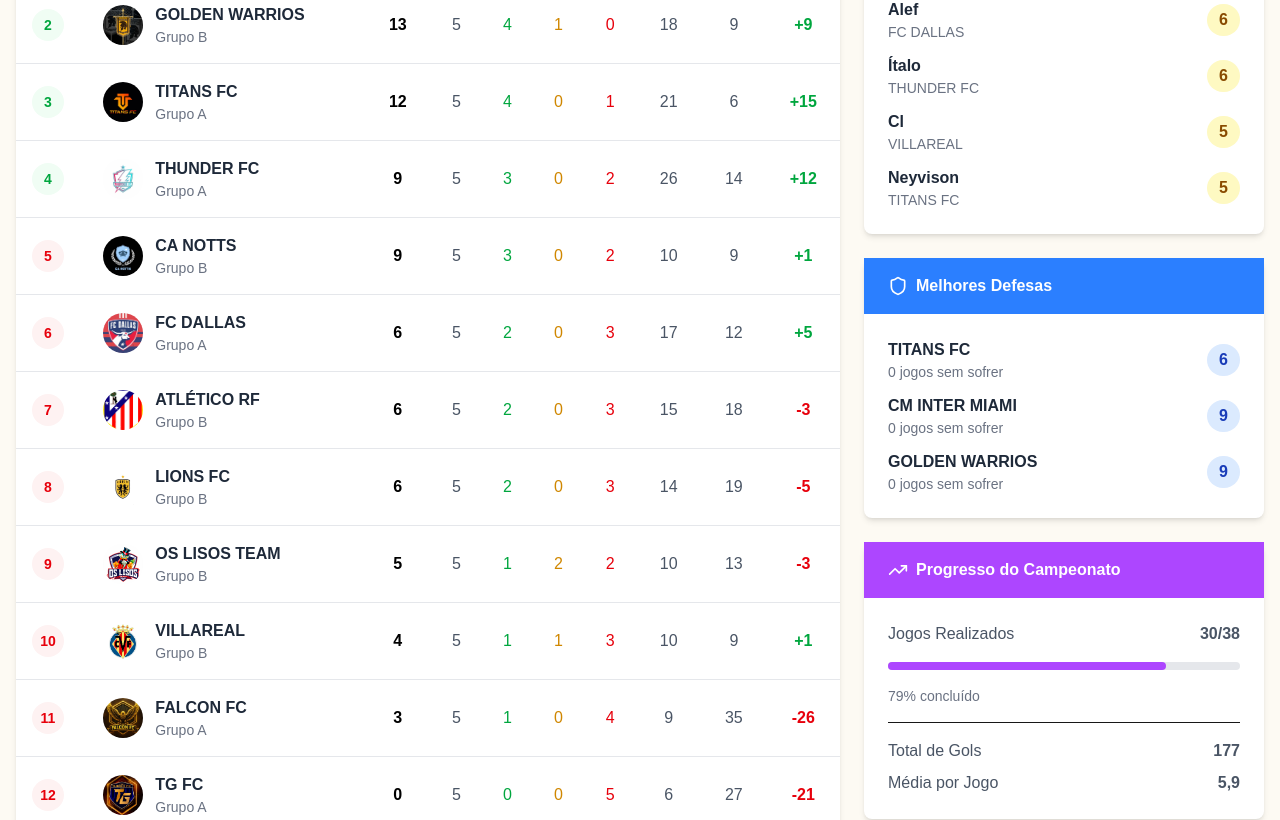
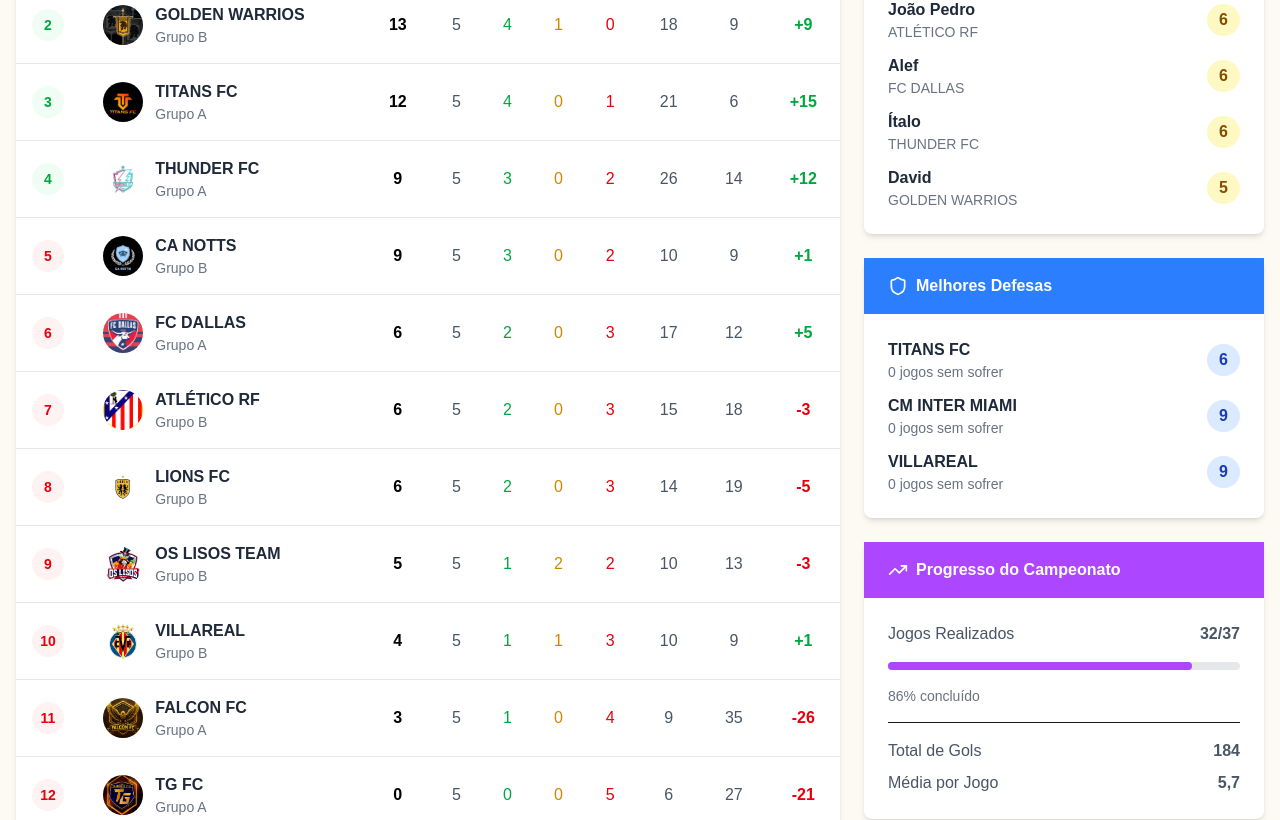
Before and after one commit to ArianNogueira/campeoes_travinho, a Next.js app in the folder client/: page /table in a window 1280 px wide. Shown: the part 480-1300 px from the top of the page. Built offline with nearby package versions, Linux system fonts and the light colour scheme.

Commit message:
feat: update results

```diff
--- a/client/src/app/matches/matches.json
+++ b/client/src/app/matches/matches.json
@@ -34,8 +34,8 @@
     {"id":29,"date":"25/07/2025","time":"20:00","round":5,"group":"B","home":{"id":7,"name":"LIONS FC","group":"Grupo B", "score": 3, "emblem":null},"away":{"id":10,"name":"GOLDEN WARRIOS","group":"Grupo B", "score": 5, "emblem":null}},
     {"id":30,"date":"25/07/2025","time":"21:00","round":5,"group":"A","home":{"id":2,"name":"THUNDER FC","group":"Grupo A", "score": 1, "emblem":null},"away":{"id":3,"name":"TITANS FC","group":"Grupo A", "score": 3, "emblem":null}},
 
-    {"id":31,"date":"28/07/2025","time":"19:30","round":"QUARTAS DE FINAL","group":"1 Partida","home":{"id":1,"name":"CA NOTTS","group":"Grupo B", "score": "", "emblem":null},"away":{"id":4,"name":"ATLÉTICO RF","group":"Grupo B", "score": "", "emblem":null}},
-    {"id":32,"date":"28/07/2025","time":"20:30","round":"QUARTAS DE FINAL","group":"2 Partida","home":{"id":8,"name":"GOLDEN WARRIOS","group":"Grupo A", "score": "", "emblem":null},"away":{"id":9,"name":"FC DALLAS","group":"Grupo B", "score": "", "emblem":null}},
+    {"id":31,"date":"28/07/2025","time":"19:30","round":"QUARTAS DE FINAL","group":"1 Partida","home":{"id":1,"name":"CA NOTTS","group":"Grupo B", "score": 2, "emblem":null, "penaltiesHome": 0},"away":{"id":4,"name":"ATLÉTICO RF","group":"Grupo B", "score": 2, "emblem":null, "penaltiesAway": 2}},
+    {"id":32,"date":"28/07/2025","time":"20:30","round":"QUARTAS DE FINAL","group":"2 Partida","home":{"id":8,"name":"GOLDEN WARRIOS","group":"Grupo A", "score": 2, "emblem":null},"away":{"id":9,"name":"FC DALLAS","group":"Grupo B", "score": 1, "emblem":null}},
     {"id":33,"date":"30/07/2025","time":"19:30","round":"QUARTAS DE FINAL","group":"1 Partida","home":{"id":7,"name":"CM INTER MIAMI","group":"Grupo A", "score": "", "emblem":null},"away":{"id":10,"name":"TITANS FC","group":"Grupo A", "score": "", "emblem":null}},
     {"id":34,"date":"30/07/2025","time":"20:30","round":"QUARTAS DE FINAL","group":"2 Partida","home":{"id":2,"name":"LIONS FC","group":"Grupo B", "score": "", "emblem":null},"away":{"id":3,"name":"THUNDER FC","group":"Grupo A", "score": "", "emblem":null}}
 ]
--- a/client/src/app/matches/page.tsx
+++ b/client/src/app/matches/page.tsx
@@ -3,6 +3,8 @@
 type TeamInfo = {
   name: string;
   score: number;
+  penaltiesHome?: number;
+  penaltiesAway?: number;
 };
 
 type Match = {
@@ -15,6 +17,8 @@ type Match = {
   round: number | string;
   scoreHome?: number;
   scoreAway?: number;
+  penaltiesHome?: number;
+  penaltiesAway?: number;
 };
 
 type Player = {
@@ -376,11 +380,19 @@ export default function MatchesPage() {
               </div>
 
               {/* Placar */}
-              <div className="text-2xl font-bold text-gray-400 flex items-center justify-center h-full">
+              <div className="text-2xl font-bold text-gray-700 flex flex-col items-center justify-center h-full">
                 {typeof match.home.score === "number" &&
                 typeof match.away.score === "number"
                   ? `${match.home.score} x ${match.away.score}`
                   : "vs"}
+
+                {typeof match.home.penaltiesHome === "number" &&
+                typeof match.away.penaltiesAway === "number" ? (
+                  <p className="text-xs text-gray-500 mt-1">
+                    Pênaltis: <br /> ( {match.home.penaltiesHome} x{" "}
+                    {match.away.penaltiesAway} )
+                  </p>
+                ) : null}
               </div>
 
               {/* Placar */}
--- a/client/src/app/statistics/mockupStatistics.tsx
+++ b/client/src/app/statistics/mockupStatistics.tsx
@@ -39,19 +39,19 @@ interface TeamStats {
 const topScorers: PlayerStats[] = [
   { id: 1, name: "Robgol", team: inter, goals: 17 },
   { id: 2, name: "Robinho", team: thunder, goals: 12 },
+  { id: 11, name: "João Pedro", team: atletico, goals: 6 },
   { id: 3, name: "Alef", team: dalas, goals: 6 },
   { id: 4, name: "Ítalo", team: thunder, goals: 6 },
+  { id: 15, name: "David", team: golden, goals: 5 },
+  { id: 12, name: "Kleberson", team: golden, goals: 5 },
   { id: 5, name: "Cl", team: vilarreal, goals: 5 },
   { id: 6, name: "Neyvison", team: titans, goals: 5 },
   { id: 7, name: "Joelson", team: lions, goals: 5 },
   { id: 8, name: "Gleyvison", team: titans, goals: 5 },
   { id: 9, name: "Renan", team: titans, goals: 5 },
   { id: 10, name: "Joanderson", team: titans, goals: 5 },
-  { id: 11, name: "João Pedro", team: atletico, goals: 4 },
-  { id: 12, name: "Kleberson", team: golden, goals: 4 },
   { id: 13, name: "Eduardo", team: atletico, goals: 4 },
   { id: 14, name: "Dudu", team: dalas, goals: 4 },
-  { id: 15, name: "David", team: golden, goals: 4 },
   { id: 16, name: "Maycon", team: tungo, goals: 3 },
   { id: 17, name: "Pereu", team: lisos, goals: 3 },
   { id: 18, name: "Claudio", team: notts, goals: 3 },
@@ -63,24 +63,27 @@ const topScorers: PlayerStats[] = [
 const cards: CardStats[] = [
   { id: 19, name: "BRUNO", team: thunder, yellow: 1, red: 1 },
   { id: 3, name: "CLAUDIO", team: notts, yellow: 3, red: 0 },
-  { id: 2, name: "EDUARDO", team: atletico, yellow: 2, red: 0 },
-  { id: 16, name: "GEDSON", team: atletico, yellow: 2, red: 0 },
   { id: 18, name: "LAURO", team: vilarreal, yellow: 2, red: 0 },
-  { id: 17, name: "STHÊNIO", team: golden, yellow: 2, red: 0 },
   { id: 20, name: "DANRLEY", team: lions, yellow: 1, red: 0 },
+  // { id: 2, name: "EDUARDO", team: atletico, yellow: 2, red: 0 },
+  // { id: 16, name: "GEDSON", team: atletico, yellow: 2, red: 0 },
+  // { id: 17, name: "STHÊNIO", team: golden, yellow: 2, red: 0 },
   { id: 1, name: "MAYCON", team: tungo, yellow: 1, red: 0 },
   { id: 4, name: "ÍTALO", team: thunder, yellow: 1, red: 0 },
   { id: 5, name: "PEREU", team: lisos, yellow: 1, red: 0 },
   { id: 6, name: "GORDINHO", team: tungo, yellow: 1, red: 0 },
-  { id: 7, name: "EDUARDO", team: atletico, yellow: 1, red: 0 },
+  // { id: 7, name: "EDUARDO", team: atletico, yellow: 1, red: 0 },
   { id: 8, name: "PEDRO VITOR", team: falcon, yellow: 1, red: 0 },
   { id: 9, name: "ELTON", team: lisos, yellow: 1, red: 0 },
   { id: 10, name: "JÚLIO ", team: notts, yellow: 1, red: 0 },
-  { id: 11, name: "LENNYO ", team: atletico, yellow: 1, red: 0 },
-  { id: 12, name: "GEDSON", team: atletico, yellow: 1, red: 0 },
+  // { id: 11, name: "LENNYO ", team: atletico, yellow: 1, red: 0 },
+  // { id: 12, name: "GEDSON", team: atletico, yellow: 1, red: 0 },
   { id: 13, name: "NETO", team: notts, yellow: 1, red: 0 },
   { id: 14, name: "WEDERSON", team: lions, yellow: 1, red: 0 },
   { id: 15, name: "RUAN", team: inter, yellow: 1, red: 0 },
+  // { id: 2, name: "EDUARDO", team: atletico, yellow: 0, red: 0 },
+  // { id: 16, name: "GEDSON", team: atletico, yellow: 0, red: 0 },
+  // { id: 17, name: "STHÊNIO", team: golden, yellow: 0, red: 0 },
 ];
 
 const teams: TeamStats[] = [
--- a/client/src/app/table/mockData.ts
+++ b/client/src/app/table/mockData.ts
@@ -201,15 +201,14 @@ export const standings = [
 export const topScorers = [
   { id: 1, name: "Robgol", team: "CM INTER MIAMI", goals: 17 },
   { id: 2, name: "Robinho", team: "THUNDER FC", goals: 12 },
+  { id: 11, name: "João Pedro", team: "ATLÉTICO RF", goals: 6 },
   { id: 3, name: "Alef", team: "FC DALLAS", goals: 6 },
   { id: 4, name: "Ítalo", team: "THUNDER FC", goals: 6 },
-  { id: 5, name: "Cl", team: "VILLAREAL", goals: 5 },
-  { id: 6, name: "Neyvison", team: "TITANS FC", goals: 5 },
-
+  { id: 15, name: "David", team: "GOLDEN WARRIOS", goals: 5 },
 ];
 
 export const bestDefenses = [
   { team: "TITANS FC", goalsAgainst: 6, cleanSheets: 0 },
   { team: "CM INTER MIAMI", goalsAgainst: 9, cleanSheets: 0 },
-  { team: "GOLDEN WARRIOS", goalsAgainst: 9, cleanSheets: 0 },
+  { team: "VILLAREAL", goalsAgainst: 9, cleanSheets: 0 },
 ];
--- a/client/src/app/table/page.tsx
+++ b/client/src/app/table/page.tsx
@@ -292,24 +292,24 @@ const StandingsPage = () => {
                 <div className="space-y-4">
                   <div className="flex items-center justify-between text-gray-600">
                     <span>Jogos Realizados</span>
-                    <span className="font-bold">30/38</span>
+                    <span className="font-bold">32/37</span>
                   </div>
                   <div className="w-full h-2 bg-gray-200 rounded-full">
                     <div
                       className="h-2 bg-purple-500 rounded-full"
-                      style={{ width: "79%" }}
+                      style={{ width: "86.4%" }}
                     ></div>
                   </div>
-                  <div className="text-sm text-gray-500">79% concluído</div>
+                  <div className="text-sm text-gray-500">86% concluído</div>
 
                   <div className="pt-4 space-y-2 border-t">
                     <div className="flex justify-between text-gray-600">
                       <span>Total de Gols</span>
-                      <span className="font-bold">177</span>
+                      <span className="font-bold">184</span>
                     </div>
                     <div className="flex justify-between text-gray-600">
                       <span>Média por Jogo</span>
-                      <span className="font-bold">5,9</span>
+                      <span className="font-bold">5,7</span>
                     </div>
                   </div>
                 </div>
--- a/client/src/components/mockNews.ts
+++ b/client/src/components/mockNews.ts
@@ -231,4 +231,25 @@ export const news: NewsItem[] = [
     summary:
     "O Thunder sofreu uma derrota inesperada na última rodada da fase de grupos e ainda perdeu um dos seus jogadores para a próxima fase. Após um início avassalador, surge a dúvida: será que veremos novamente aquele Thunder dominante das primeiras rodadas? Tudo será decidido no mata-mata!"
   },
+  {
+    id: 33,
+    title: "⚡ Mata-mata começou no 220V!",
+    date: "28/07/2025",
+    summary:
+    "A fase eliminatória começou com tudo — jogos intensos, emoção e muita disputa em campo! E isso foi só o começo… Nesta quarta-feira, teremos os dois jogos restantes das quartas de final e, logo após, o sorteio que definirá os confrontos da semifinal! Fique ligado, porque agora cada lance é decisivo!"
+  },
+  {
+    id: 34,
+    title: "🎉 Atlético vai à semifinal nos pênaltis!",
+    date: "28/07/2025",
+    summary:
+    "Em um jogo equilibrado e com a torcida com os nervos à flor da pele, o Atlético garantiu sua vaga na semifinal! Após ceder o empate no tempo normal, a equipe manteve a calma e venceu nos pênaltis, mostrando frieza e determinação nos momentos decisivos. Agora, o sonho do título segue vivo!"
+  },
+  {
+    id: 35,
+    title: "⚔️ Golden vence e avança à semifinal!",
+    date: "28/07/2025",
+    summary:
+    "Em um jogo agitado e cheio de emoções, o Golden mostrou superioridade em campo e garantiu sua vaga na semifinal! Do outro lado, o Dallas se despede da competição como um verdadeiro guerreiro, após uma campanha abaixo das expectativas. Agora é tudo ou nada na luta pelo título!"
+  },
 ];
```
